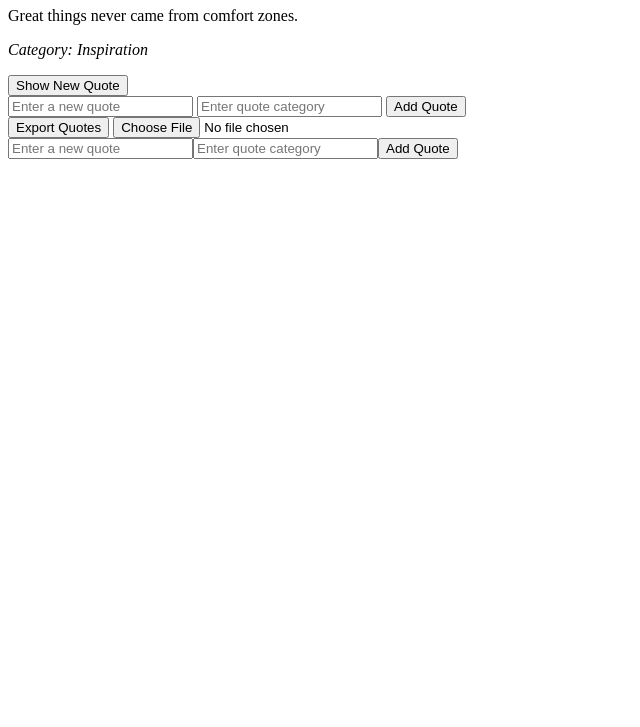
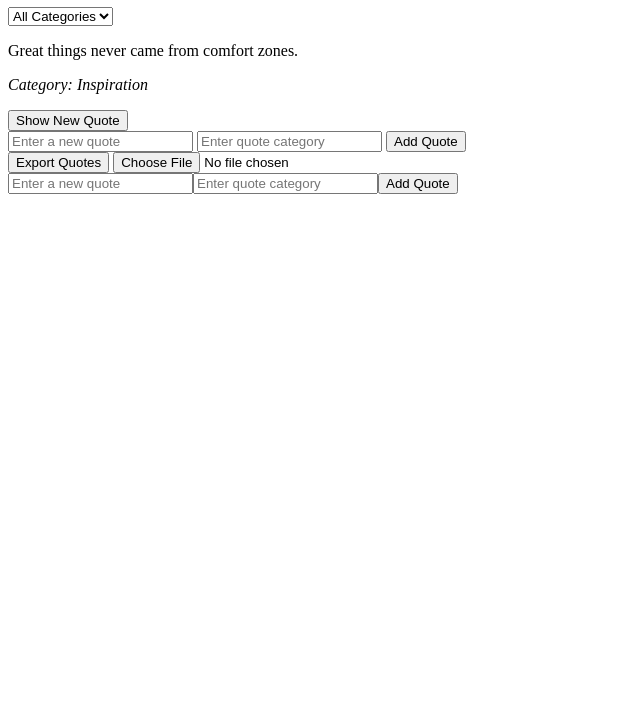
Before and after one commit to Yosephmek/alx_fe_javascript, a plain HTML site: page dom-manipulation/index.html in a window 1280 px wide. Shown: the part 73-800 px from the top of the page, without its empty margins (0-640 px from the left). Drawn offline with Linux system fonts and the light colour scheme.

Commit message:
Update index.html

```diff
--- a/dom-manipulation/index.html
+++ b/dom-manipulation/index.html
@@ -7,6 +7,10 @@
 </head>
 <body>
   <h1>Dynamic Quote Generator</h1>
+  <select id="categoryFilter" onchange="filterQuotes()">
+    <option value="all">All Categories</option>
+    <!-- Dynamically populated categories will go here -->
+  </select>
   <div id="quoteDisplay"></div>
   <button id="newQuote">Show New Quote</button>
   <div>
```
